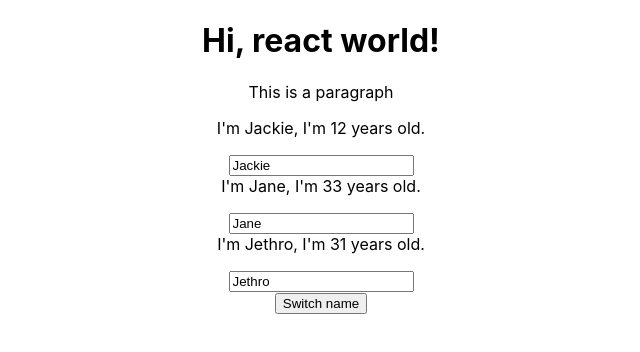
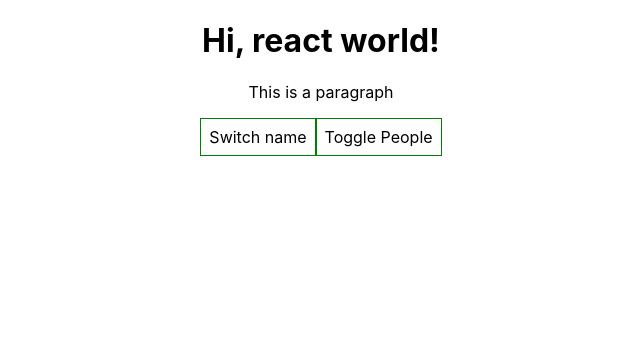
Before and after one commit to tolgaevcimen/react-trainings, a React (Create React App) app in the folder hello-world/: page / in a window 1280 px wide. Shown: the top 352 px of the page, without its empty margins (319-959 px from the left). Built offline with nearby package versions, Linux system fonts and the light colour scheme.

Commit message:
adding style from js adding conditional rendering

```diff
--- a/hello-world/src/App.js
+++ b/hello-world/src/App.js
@@ -8,7 +8,8 @@ class App extends Component {
       { name: 'Jackie', age: 12 },
       { name: 'Jane', age: 33 },
       { name: 'Jethro', age: 31 }
-    ]
+    ],
+    showPeople: false
   }
 
   switchNameHandler = (name) => {
@@ -32,16 +33,33 @@ class App extends Component {
     })
   }
 
+  togglePeopleHandler = () => {
+    this.setState({showPeople: !this.state.showPeople});
+  }
+
   render() {
+    const style = {
+      backgroundColor: 'white',
+      font: 'inherit',
+      border: '1px solid green',
+      padding: '8px',
+      cursor: 'pointer'
+    }
+
     return (
       <div className="App">
         <h1>Hi, react world!</h1>
         <p>This is a paragraph</p>
-        <Person name={this.state.people[0].name} age={this.state.people[0].age} change={this.nameChangeHandler} />
-        <Person name={this.state.people[1].name} age={this.state.people[1].age} click={() => this.switchNameHandler("Harp")} />
-        <Person name={this.state.people[2].name} age={this.state.people[2].age} click={this.switchNameHandler.bind(this, "Dillion")} />
-
-        <button onClick={this.switchNameHandler.bind(this, "Jillian")}>Switch name</button>
+        {
+          this.state.showPeople === true ?
+            <div>
+              <Person name={this.state.people[0].name} age={this.state.people[0].age} change={this.nameChangeHandler} />
+              <Person name={this.state.people[1].name} age={this.state.people[1].age} click={() => this.switchNameHandler("Harp")} />
+              <Person name={this.state.people[2].name} age={this.state.people[2].age} click={this.switchNameHandler.bind(this, "Dillion")} />
+            </div> : null
+        }
+        <button onClick={this.switchNameHandler.bind(this, "Jillian")} style={style}>Switch name</button>
+        <button onClick={this.togglePeopleHandler} style={style}>Toggle People</button>
       </div>
     );
   }
--- /dev/null
+++ b/hello-world/src/Person/Person.css
@@ -0,0 +1,8 @@
+.Person {
+    width: 60%;
+    margin: 15px auto;
+    border: 1px solid #eee;
+    box-shadow: 0 2px 3px #ccc;
+    padding: 15px;
+    text-align: center;
+}
--- a/hello-world/src/Person/Person.js
+++ b/hello-world/src/Person/Person.js
@@ -1,8 +1,9 @@
 import React from 'react';
+import './Person.css';
 
 const person = (props) => {
     return (
-        <div onClick={props.click}>
+        <div onClick={props.click} className="Person">
             I'm {props.name}, I'm {props.age} years old.
             <p>{props.children}</p>
             <input type="text" onChange={props.change} value={props.name}/>
```
